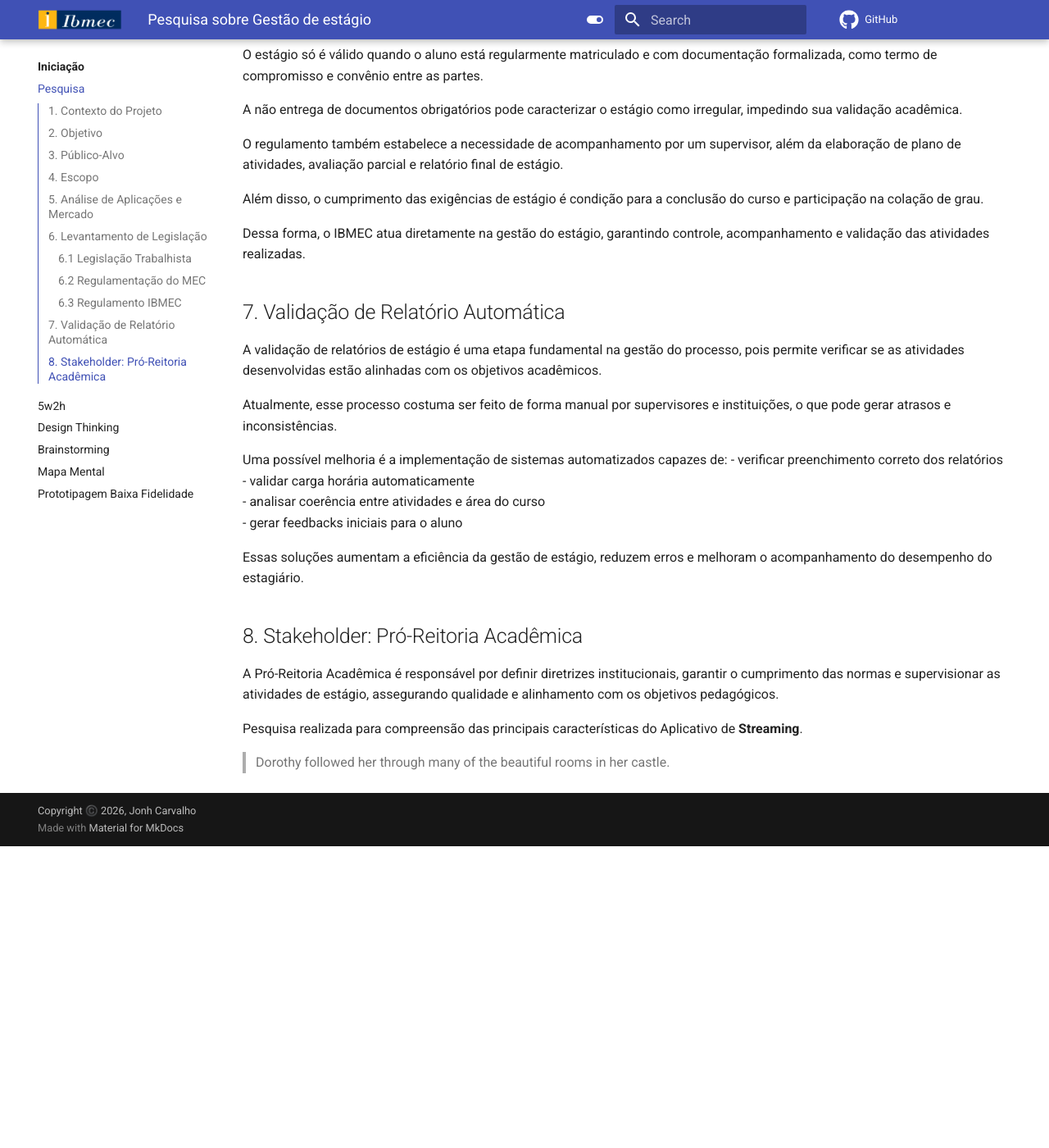
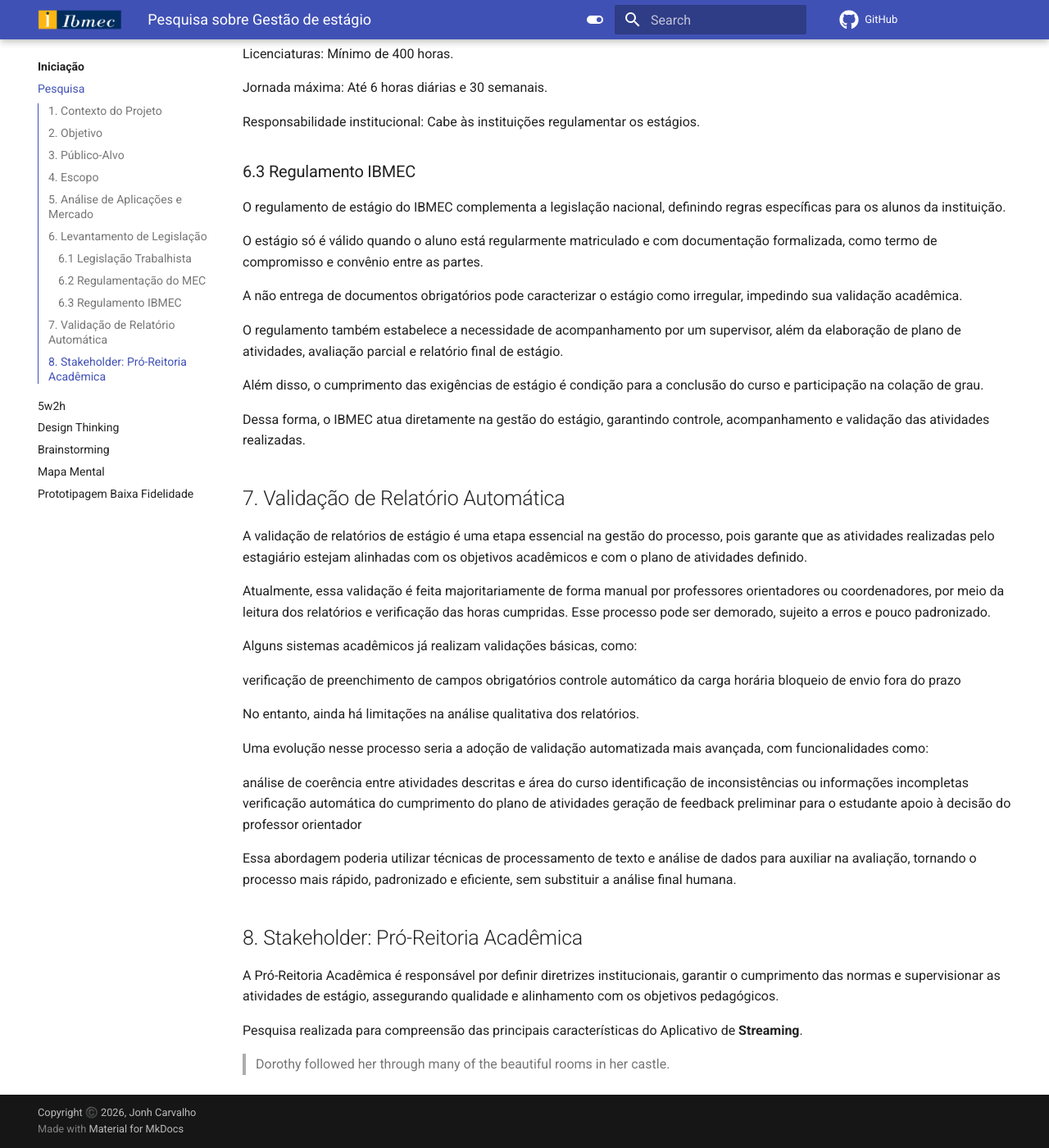
Before and after one commit to Projetos-de-Extensao/PBE_26.1_8001_VII, an MkDocs documentation site: the page built from docs/Iniciacao/pesquisa.md, in a window 1280 px wide and 1400 px high, scrolled down 1907 px. Shown: the whole window at 82% size. Built offline with MkDocs 1.6.1 and Material for MkDocs 9.7.7, drawn with Linux system fonts in a browser that asks for light colours; comment, search, counter and statistics services are not loaded; before the commit the page ends 2939 px from its top, so only the background shows below that; some of the changed text lies outside the part shown.

Commit message:
refinamento 3.2
se possível, verifiquem se tem algum problema.

```diff
--- a/docs/Iniciacao/pesquisa.md
+++ b/docs/Iniciacao/pesquisa.md
@@ -18,9 +18,15 @@
 O projeto abrange a análise da legislação vigente, das diretrizes do MEC e das práticas de gestão de estágio na fase de iniciação. Não inclui o desenvolvimento de sistemas ou soluções tecnológicas, sendo restrito à pesquisa e análise teórica.
 
 ## 5. Análise de Aplicações e Mercado
-Atualmente, existem diversas ferramentas que auxiliam na gestão de estágios, como sistemas acadêmicos institucionais e plataformas digitais de acompanhamento. Essas soluções permitem o controle de horas, envio de relatórios, registro de atividades e comunicação entre estagiário, instituição e empresa.
+Atualmente, diversas instituições de ensino utilizam sistemas próprios ou plataformas digitais para gerenciar estágios, com foco principalmente no controle de documentos, carga horária e validação acadêmica.
 
-No mercado, observa-se uma tendência de digitalização desses processos, com foco na automação, integração de dados e melhoria na gestão das informações.
+Exemplos reais incluem sistemas acadêmicos como o SIA (IBMEC), o SIGAA (utilizado por universidades federais) e portais de estágio de instituições como PUC Minas e Anhanguera. Essas plataformas permitem o cadastro do estágio, envio de documentos como termo de compromisso, registro de atividades, acompanhamento por orientadores e validação final do estágio.
+
+Além disso, algumas instituições utilizam ferramentas complementares como Google Classroom ou Moodle para envio de relatórios e comunicação entre aluno e professor orientador.
+
+No mercado, também existem organizações como CIEE e Nube, que atuam na intermediação de estágios e oferecem suporte na gestão administrativa, incluindo controle de contratos e acompanhamento básico das atividades.
+
+Apesar dessas soluções, a maioria dos sistemas é focada em processos burocráticos, com pouca automação inteligente. Observa-se uma oportunidade de melhoria na integração entre sistemas, análise automatizada de desempenho e validação mais eficiente dos relatórios de estágio.
 
 ## 6. Levantamento de Legislação
 
@@ -64,17 +70,27 @@
 Dessa forma, o IBMEC atua diretamente na gestão do estágio, garantindo controle, acompanhamento e validação das atividades realizadas.
 
 ## 7. Validação de Relatório Automática
-A validação de relatórios de estágio é uma etapa fundamental na gestão do processo, pois permite verificar se as atividades desenvolvidas estão alinhadas com os objetivos acadêmicos.
+A validação de relatórios de estágio é uma etapa essencial na gestão do processo, pois garante que as atividades realizadas pelo estagiário estejam alinhadas com os objetivos acadêmicos e com o plano de atividades definido.
 
-Atualmente, esse processo costuma ser feito de forma manual por supervisores e instituições, o que pode gerar atrasos e inconsistências.
+Atualmente, essa validação é feita majoritariamente de forma manual por professores orientadores ou coordenadores, por meio da leitura dos relatórios e verificação das horas cumpridas. Esse processo pode ser demorado, sujeito a erros e pouco padronizado.
 
-Uma possível melhoria é a implementação de sistemas automatizados capazes de:
-- verificar preenchimento correto dos relatórios
-- validar carga horária automaticamente
-- analisar coerência entre atividades e área do curso
-- gerar feedbacks iniciais para o aluno
+Alguns sistemas acadêmicos já realizam validações básicas, como:
 
-Essas soluções aumentam a eficiência da gestão de estágio, reduzem erros e melhoram o acompanhamento do desempenho do estagiário.
+verificação de preenchimento de campos obrigatórios
+controle automático da carga horária
+bloqueio de envio fora do prazo
+
+No entanto, ainda há limitações na análise qualitativa dos relatórios.
+
+Uma evolução nesse processo seria a adoção de validação automatizada mais avançada, com funcionalidades como:
+
+análise de coerência entre atividades descritas e área do curso
+identificação de inconsistências ou informações incompletas
+verificação automática do cumprimento do plano de atividades
+geração de feedback preliminar para o estudante
+apoio à decisão do professor orientador
+
+Essa abordagem poderia utilizar técnicas de processamento de texto e análise de dados para auxiliar na avaliação, tornando o processo mais rápido, padronizado e eficiente, sem substituir a análise final humana.
 
 ## 8. Stakeholder: Pró-Reitoria Acadêmica
 A Pró-Reitoria Acadêmica é responsável por definir diretrizes institucionais, garantir o cumprimento das normas e supervisionar as atividades de estágio, assegurando qualidade e alinhamento com os objetivos pedagógicos.
```
